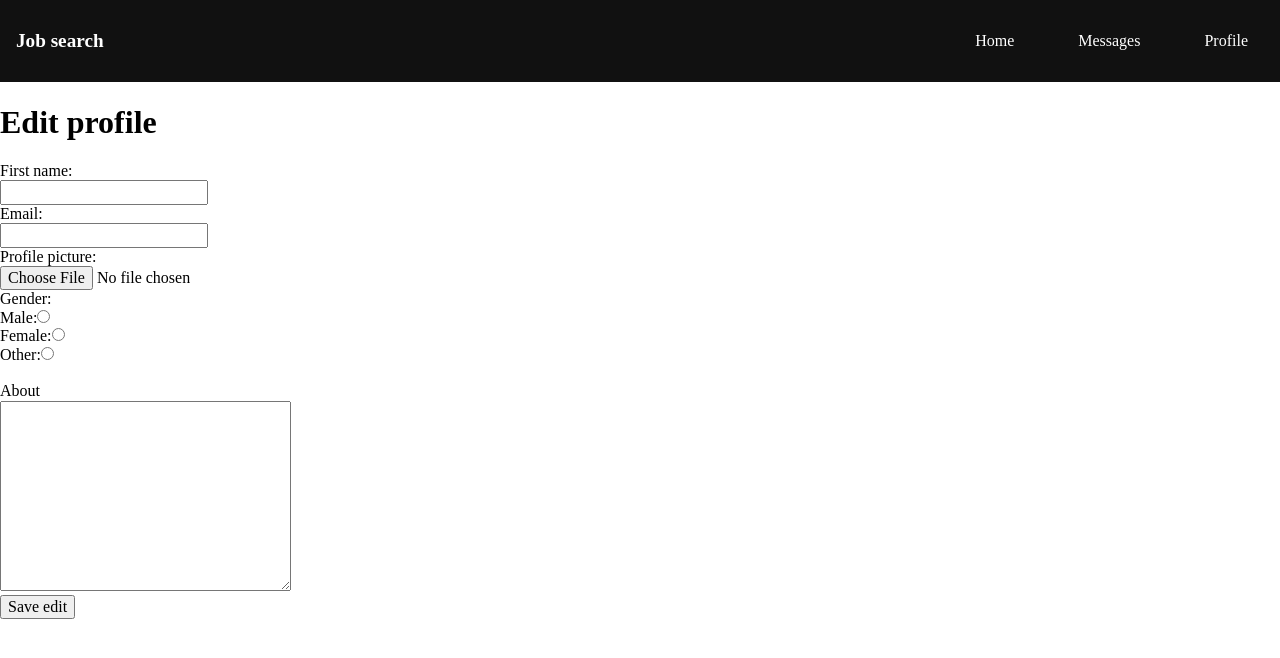
After one commit to CoulKe/jobs-website, a PHP site: page /profile_settings.php in a window 1280 px wide. The commit adds this page. Shown: the top 658 px of the page. Run offline with PHP 8.4, Linux system fonts and the light colour scheme.

Commit message:
Added edit profile page

```diff
--- a/assets/css/main.css
+++ b/assets/css/main.css
@@ -9,6 +9,7 @@ nav {
   align-items: center;
   background-color: #111;
   color: #fff;
+  padding-left: 1rem;
 }
 nav p {
   font-size: larger;
@@ -27,4 +28,11 @@ nav ul li a {
   color: #fff;
 }
 
+.profile_pic {
+  border-radius: 50%;
+  width: 150px;
+  height: 150px;
+  object-fit: cover;
+}
+
 /*# sourceMappingURL=main.css.map */
--- a/assets/js/test.js
+++ /dev/null
@@ -1,6 +0,0 @@
-function functionValid(){
-    let s = false;
-    return s;
-}
-let f = functionValid();
-console.log(f===false)
--- a/assets/sass/main.scss
+++ b/assets/sass/main.scss
@@ -9,6 +9,7 @@ nav{
   align-items: center;
   background-color: #111;
   color: #fff;
+  padding-left: 1rem;
   p{
     font-size: larger;
     font-weight: 700;
@@ -28,6 +29,9 @@ nav{
 }
 
 // Profile page
-.profile_banner{
-
+.profile_pic{
+  border-radius: 50%;
+  width: 150px;
+  height: 150px;
+  object-fit: cover;
 }
--- a/public/profile.php
+++ b/public/profile.php
@@ -8,13 +8,11 @@ try {
 
     if (isset($_SESSION['email']) && isset($_SESSION['password'])) {
        $user = $users_table->find_single_record('email','thatcoul@gmail.com');
-       $username = $user['username'];
+    extract($user);
        if ($user['email'] === $_SESSION['email'] && $user['password'] === $_SESSION['password']) {
            $logged_in = TRUE;
        }
-       else {
-           header('Location:index.php');
-       }
+
     }
 
     ob_start();
--- /dev/null
+++ b/public/profile_settings.php
@@ -0,0 +1,14 @@
+<?php
+session_start();
+try {
+    include __DIR__.'../../includes/Config.php';
+    include __DIR__.'../../Classes/Database_Functions.php';
+    $title = 'Edit profile';
+    $nameErr = $usernameErr = $emailErr = $genderErr = $picErr = '';
+    ob_start();
+    include __DIR__ . '../../templates/profile_settings.html.php';
+    $output = ob_get_clean();
+} catch (PDOException $e) {
+    echo 'ERROR: ' . $e->getMessage() . ' in ' . $e->getFile() . ' on line ' . $e->getLine();
+}
+include __DIR__ . '../../templates/layout.html.php';
--- a/templates/layout.html.php
+++ b/templates/layout.html.php
@@ -6,19 +6,21 @@
     <meta name="viewport" content="width=device-width, initial-scale=1.0">
     <link rel="stylesheet" href="../assets/css/normalize.css">
     <link rel="stylesheet" href="../assets/css/main.css">
-    <title>Mentor project | <?=$title?></title>
+    <title>Mentor project | <?= $title ?> </title>
 </head>
 
 <body>
+    <div class="container">
         <nav>
             <p>Job search</p>
             <ul>
                 <li><a href="index.php">Home</a></li>
                 <li><a href="">Messages</a></li>
-            <li><a href="">Notification</a></li>
                 <li><a href="profile.php">Profile</a></li>
             </ul>
         </nav>
+    </div>
+
         <main>
             <?= $output ?>
         </main>
--- a/templates/profile.html.php
+++ b/templates/profile.html.php
@@ -1,6 +1,6 @@
 <div class="profile_banner">
-<img src=<?=$user['profile_url']?> alt=<?="$username"?>>
-<p class="profile_name"><?=$username ?? ''?></p>
+<img src="..<?=$user['profile_url']?>" alt=<?="$username"?> class="profile_pic">
+<p class="profile_name"><?=$first_name?? ''?></p>
 <p class="profile_bio"><?=$bio ?? ''?></p>
-<?=$edit ?? ''?>
+<a href="profile_settings.php">edit profile</a>
 </div>
--- /dev/null
+++ b/templates/profile_settings.html.php
@@ -0,0 +1,29 @@
+<form action="" method="POST" id="register_form" enctype="multipart/form-data">
+    <h1>Edit profile</h1>
+    <label for="First name">First name: </label> <br>
+    <input type="text" name="first_name" id="fName" required="required" value=<?= $_POST['first_name'] ?? '' ?>>
+    <span class="error" id="fNameError"> <?php echo $nameErr; ?></span>
+    <br>
+    <label for="email">Email: </label> <br>
+    <input type="text" name="email" id="email" required="required" autocomplete="off" value=<?= $_POST['email'] ?? '' ?>>
+    <span class="error" id="emailError"> <?php echo $emailErr; ?></span>
+    <br>
+
+    <label for="username">Profile picture:</label> <br>
+    <input type="file" name="profile_pic" id="profile_pic" value=<?= $_POST['the_file'] ?? '' ?>>
+    <span class="error" id="picError"> <?php echo $picErr; ?></span>
+    <br>
+    <label for="gender">Gender:</label> <br>
+    <div class="gender_options">
+        <label for="male">Male:</label><input type="radio" required="required" name="gender" value="male"> <br>
+        <label for="female">Female:</label><input type="radio" required="required" name="gender" value="female"> <br>
+        <label for="other">Other:</label><input type="radio" required="required" name="gender" value="other"> <br>
+    </div>
+    <span class="error" id="genderError"> <?php echo $genderErr; ?></span>
+    <br>
+    <label for="about">About</label> <br>
+    <textarea name="about" id="about" cols="30" rows="10"></textarea> <br>
+
+
+    <input type="submit" name="edit_profile" id="edit_profile" value="Save edit"> <br>
+</form>
```
Also changed, not shown: public/forgot.php (deleted, +0 -76 lines), public/register.php (+3 -5 lines), .htaccess (added), 1 other file. Lines whose indentation alone changed are shown as unchanged.
